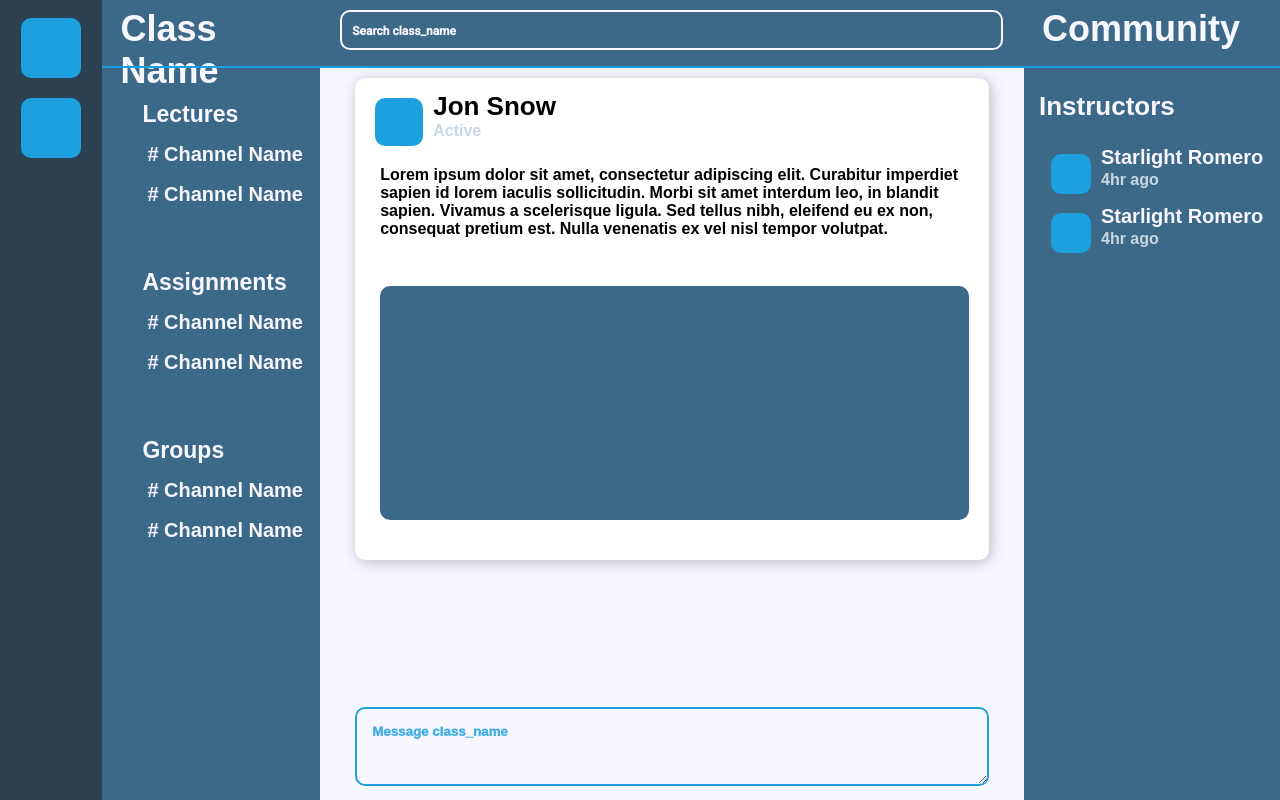
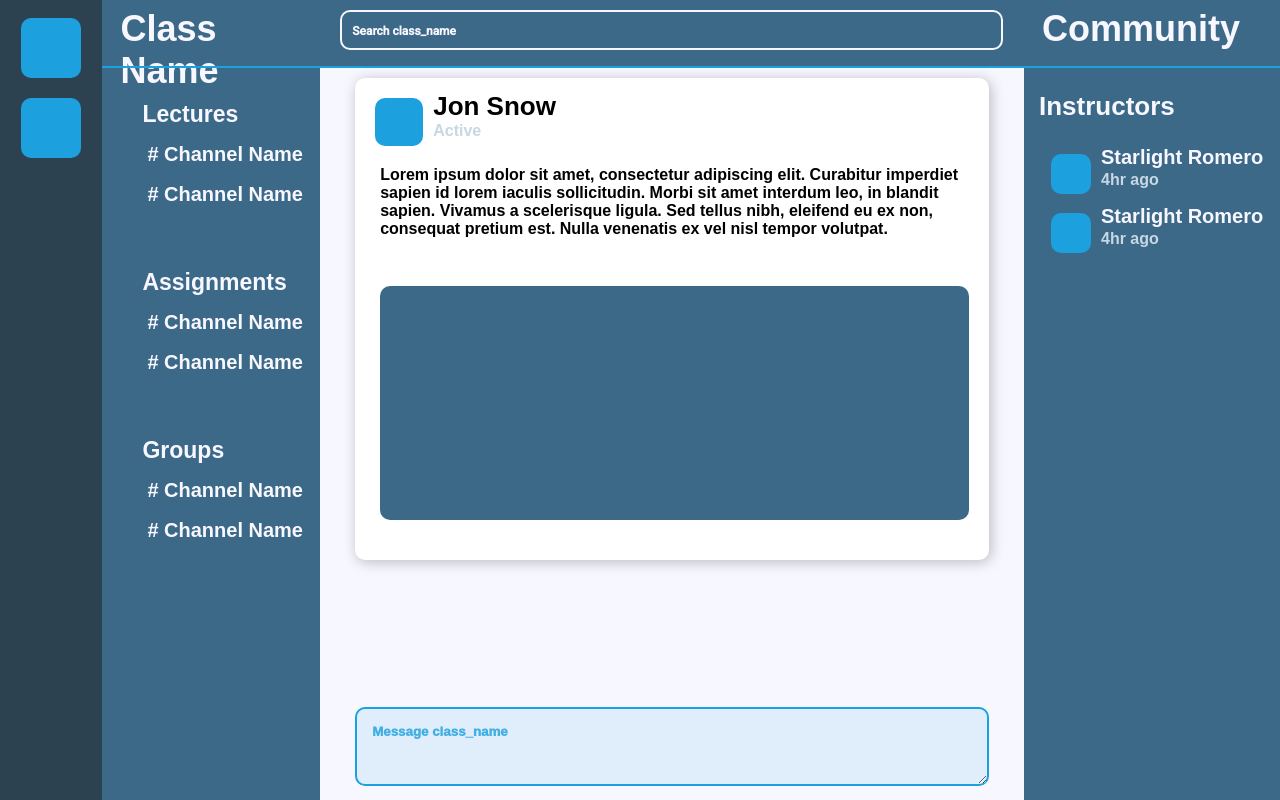
Before and after one commit to tsamantanis/hydra, a React (Create React App) app: page / in a window 1280 px wide. In both pictures the pointer is over the element "Message class_name". Built offline with nearby package versions, Linux system fonts and the light colour scheme; a web font is replaced by a local one.

Commit message:
Minor styling addition

```diff
--- a/src/components/Main/Main.css
+++ b/src/components/Main/Main.css
@@ -147,6 +147,16 @@
     color: var(--darkAccent);
 }
 
+.Main .CreatePost .NewPostMessage:hover {
+    background: rgba(28, 160, 222, 0.1);
+    transition: 0.3s ease;
+}
+
+.Main .CreatePost .NewPostMessage:focus {
+    background: transparent;
+    transition: 0.3s ease;
+}
+
 textarea::placeholder { /* Chrome, Firefox, Opera, Safari 10.1+ */
   color: var(--accent);
   opacity: 0.8; /* Firefox */
```
